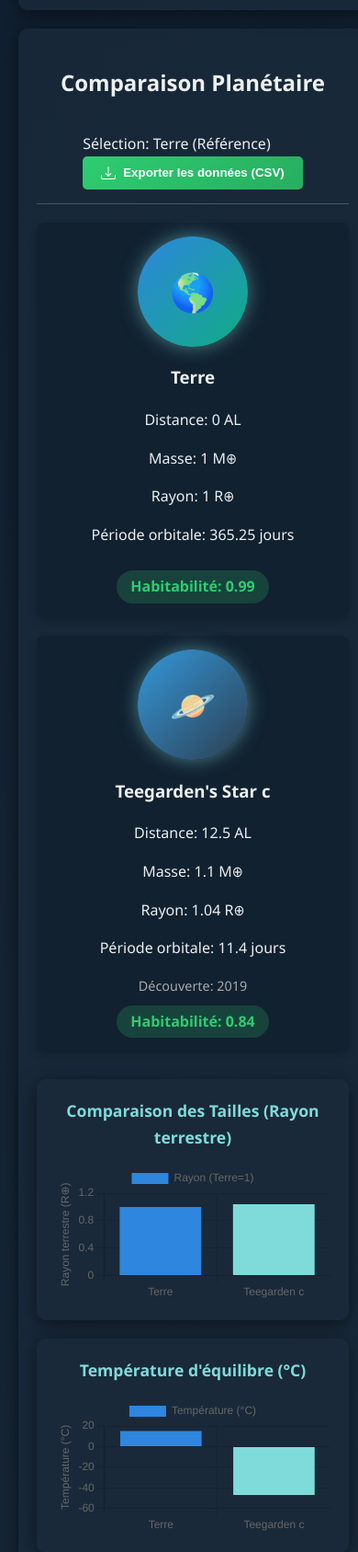
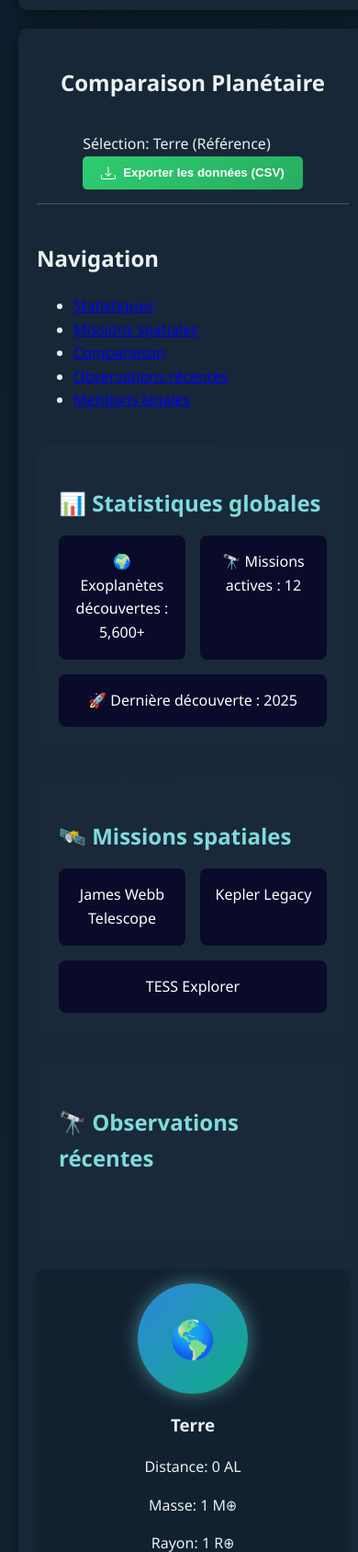
Before and after one commit to Claude7776/Dashboard_Explo_Planet, a Flask app: page / in a window 390 px wide. Shown: the part 1808-3495 px from the top of the page at 92% size. Run offline with Flask 3, Linux system fonts and the light colour scheme.

Commit message:
✨ Ajout de nouvelles sections modulaires au dashboard : 📊 Statistiques globales 🛰️ Missions spatiale 🔭 Observations récentes 🧭 Sidebar de navigation responsive

```diff
--- a/static/css/theme.css
+++ b/static/css/theme.css
@@ -15,3 +15,30 @@ body {
     color: var(--light);
     line-height: 1.6;
 }
+.dashboard-section {
+  background: rgba(26, 42, 58, 0.7);
+  padding: 1.5rem;
+  margin-bottom: 2rem;
+  border-radius: 10px;
+}
+
+.dashboard-section h2 {
+  margin-bottom: 1rem;
+  font-size: 1.5rem;
+  color: #7fdbda;
+}
+
+.stats-cards, .mission-cards {
+  display: flex;
+  gap: 1rem;
+  flex-wrap: wrap;
+}
+
+.card {
+  background: #0a0a2a;
+  padding: 1rem;
+  border-radius: 8px;
+  flex: 1;
+  text-align: center;
+  color: #fff;
+}
--- a/template/dashboard.html
+++ b/template/dashboard.html
@@ -60,6 +60,48 @@ Grâce à une interface visuelle et intuitive, chaque planète candidate est mis
                         </button>
                     </div>
                 </div>
+                <div class="dashboard">
+  <!-- Sidebar -->
+  <aside class="sidebar">
+    <h2>Navigation</h2>
+    <ul>
+      <li><a href="#stats">Statistiques</a></li>
+      <li><a href="#missions">Missions spatiales</a></li>
+      <li><a href="#comparison">Comparaison</a></li>
+      <li><a href="#observations">Observations récentes</a></li>
+      <li><a href="#legal">Mentions légales</a></li>
+    </ul>
+  </aside>
+
+  <!-- Main content -->
+  <main class="main-content">
+    <!-- Section Statistiques -->
+    <section id="stats" class="dashboard-section">
+      <h2>📊 Statistiques globales</h2>
+      <div class="stats-cards">
+        <div class="card">🌍 Exoplanètes découvertes : 5,600+</div>
+        <div class="card">🔭 Missions actives : 12</div>
+        <div class="card">🚀 Dernière découverte : 2025</div>
+      </div>
+    </section>
+
+    <!-- Section Missions -->
+    <section id="missions" class="dashboard-section">
+      <h2>🛰️ Missions spatiales</h2>
+      <div class="mission-cards">
+        <div class="card">James Webb Telescope</div>
+        <div class="card">Kepler Legacy</div>
+        <div class="card">TESS Explorer</div>
+      </div>
+    </section>
+
+    <!-- Section Observations -->
+    <section id="observations" class="dashboard-section">
+      <h2>🔭 Observations récentes</h2>
+      <div class="planet-cards"></div>
+    </section>
+  </main>
+</div>
 
                 <div class="planet-cards">
                     <div class="planet-card earth">
@@ -325,7 +367,17 @@ Grâce à une interface visuelle et intuitive, chaque planète candidate est mis
     </script>
     <footer class="dashboard-footer">
   <div class="footer-container">
-    <p><strong>© 2025 SKY-BLUE CORPORATION — Vivre dans un Univers Numérique</strong></p>
+  <p>🌌 Dashboard des Planètes Habitables</p>
+    <p>
+      Données issues du
+      <a href="https://exoplanetarchive.ipac.caltech.edu/" target="_blank" rel="noopener noreferrer">
+        NASA Exoplanet Archive
+      </a>
+    </p>
+    <p class="legal">
+      © 2025 SKY-BLUE CORPORATION — Données scientifiques fournies par la NASA.
+      L’utilisation est soumise aux <a href="https://www.nasa.gov/nasa-brand-center/" target="_blank" rel="noopener noreferrer">mentions légales et conditions d’utilisation de la NASA</a>.
+    </p>
     <nav class="footer-nav">
      <div class="social-links">
   <a href="https://www.linkedin.com/in/claude-médine-gambigha" target="_blank" rel="noopener noreferrer">
```
